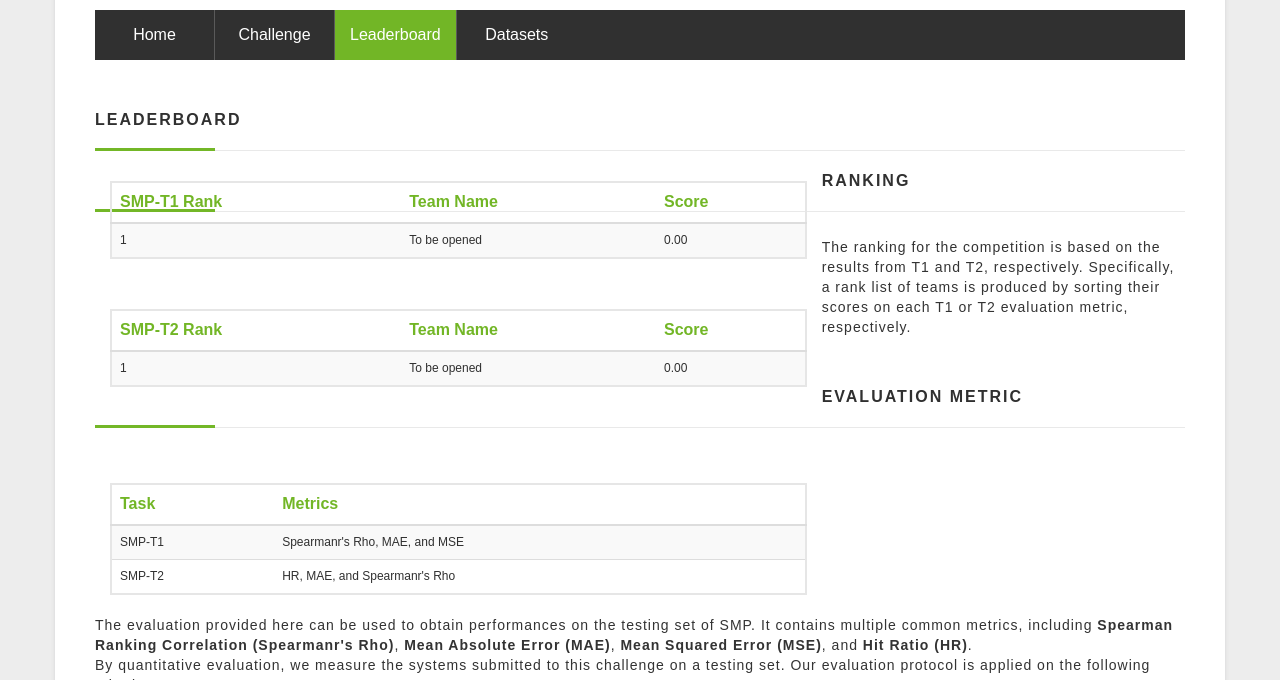
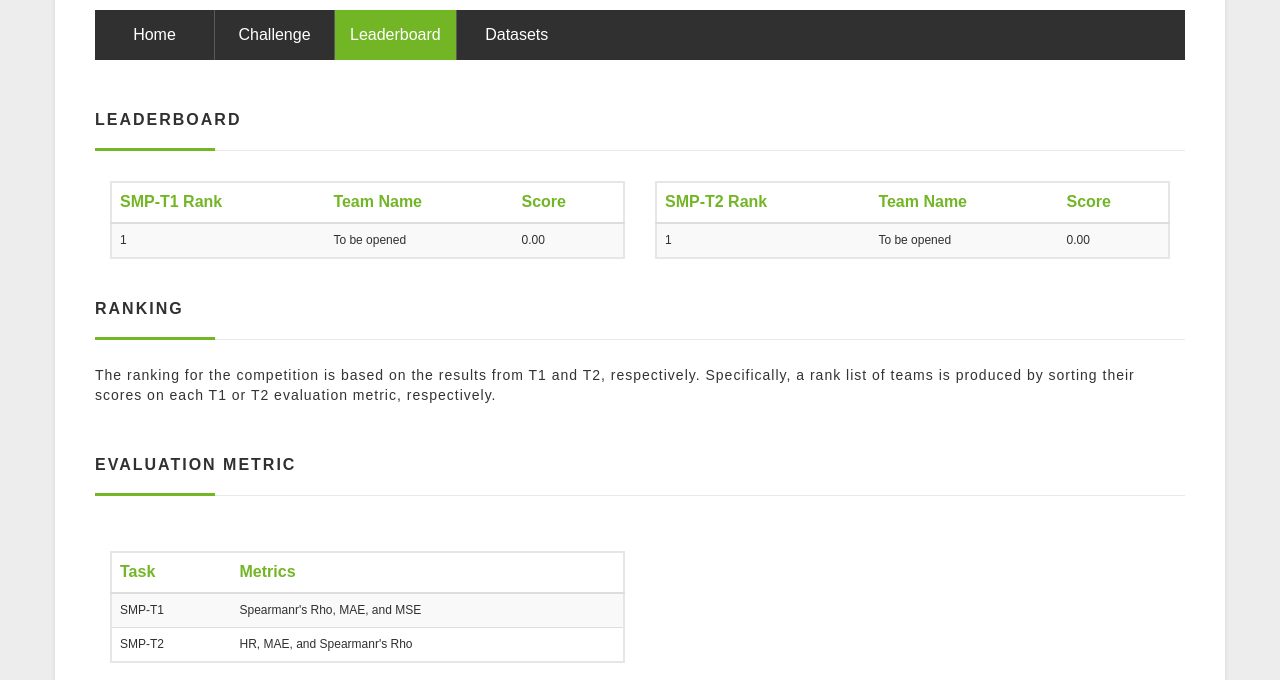
Before and after one commit to social-media-prediction/SMHP_PredictionChallenge, a website: page leaderboard.html in a window 1280 px wide. Shown: the part 103-783 px from the top of the page. Drawn offline with Linux system fonts and the light colour scheme.

Commit message:
Update leaderboard.html

```diff
--- a/leaderboard.html
+++ b/leaderboard.html
@@ -58,7 +58,7 @@
       <h2>LEADERBOARD</h2>
       <div class="bold-line"></div>
 
-      <div class="col-md-8">
+      <div class="col-md-6">
         <table class="table table-striped leaderboard-table">
           <thead>
           <tr>
@@ -77,7 +77,7 @@
           </tbody>
         </table>
       </div>
-      <div class="col-md-8">
+      <div class="col-md-6">
         <table class="table table-striped leaderboard-table">
           <thead>
           <tr>
@@ -113,7 +113,7 @@
       <h2>EVALUATION METRIC</h2>
       <div class="bold-line"></div>
    <article>
-     <div class="col-md-8">
+     <div class="col-md-6">
        <table class="table table-striped leaderboard-table">
          <thead>
          <tr>
```
